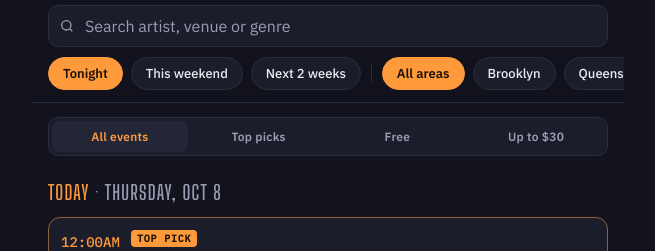
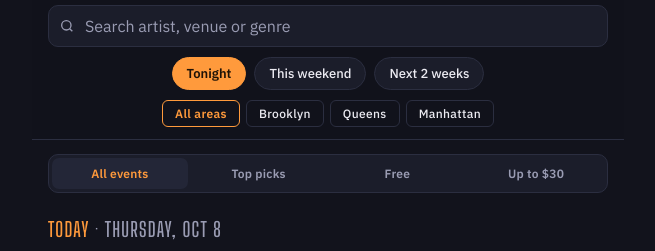
Before and after one commit to dwdjgktnzv-bit/afterhours-nyc, a plain HTML site: page index.html in a window 1280 px wide. Shown: the part 54-305 px from the top of the page, without its empty margins (312-967 px from the left). Drawn offline with Linux system fonts and the light colour scheme.

Commit message:
Update index.html
fix for missing manhatten filter and button shapes changed

```diff
--- a/index.html
+++ b/index.html
@@ -59,9 +59,11 @@ h1 span { color: var(--sodium); }
 .search svg { position: absolute; left: 11px; top: 50%; transform: translateY(-50%); width: 16px; height: 16px; stroke: var(--muted); fill: none; stroke-width: 2; pointer-events: none; }
 .search .clear { position: absolute; right: 6px; top: 50%; transform: translateY(-50%); background: none; border: 0; color: var(--muted); font-size: 20px; line-height: 1; padding: 6px 8px; cursor: pointer; }
 
-.rail { display: flex; gap: 8px; overflow-x: auto; scrollbar-width: none; margin-inline: -16px; padding-inline: 16px; align-items: center; }
-.rail::-webkit-scrollbar { display: none; }
-.rail .sep { flex: none; width: 1px; height: 20px; background: var(--line); margin-inline: 2px; }
+/* Two centered rows that wrap instead of scrolling: time filters are pills, area filters are squared tabs */
+.rail { display: flex; flex-wrap: wrap; justify-content: center; gap: 8px; align-items: center; }
+.rail.area { gap: 6px; }
+.rail.area .chip { border-radius: 6px; padding: 5px 12px; font-size: 12px; letter-spacing: .03em; background: transparent; }
+.rail.area .chip[aria-pressed="true"] { background: transparent; color: var(--sodium); border-color: var(--sodium); }
 .chip {
   flex: none; font: 500 13px var(--body); color: var(--text);
   background: var(--panel); border: 1px solid var(--line); border-radius: 999px;
@@ -140,11 +142,12 @@ details.more > .artist + .artist { margin-top: 10px; }
       <input type="search" id="q" placeholder="Search artist, venue or genre" autocomplete="off" autocorrect="off" autocapitalize="off" spellcheck="false" aria-label="Search artist, venue or genre">
       <button class="clear" id="clear" type="button" aria-label="Clear search" hidden>×</button>
     </div>
-    <div class="rail" role="group" aria-label="When and where">
+    <div class="rail when" role="group" aria-label="When">
       <button class="chip" id="w-tonight" data-when="tonight" aria-pressed="true">Tonight</button>
       <button class="chip" id="w-weekend" data-when="weekend" aria-pressed="false">This weekend</button>
       <button class="chip" id="w-all" data-when="all" aria-pressed="false">Next 2 weeks</button>
-      <span class="sep" aria-hidden="true"></span>
+    </div>
+    <div class="rail area" role="group" aria-label="Area">
       <button class="chip" id="b-all" data-boro="all" aria-pressed="true">All areas</button>
       <button class="chip" id="b-bk" data-boro="Brooklyn" aria-pressed="false">Brooklyn</button>
       <button class="chip" id="b-qn" data-boro="Queens" aria-pressed="false">Queens</button>
```
